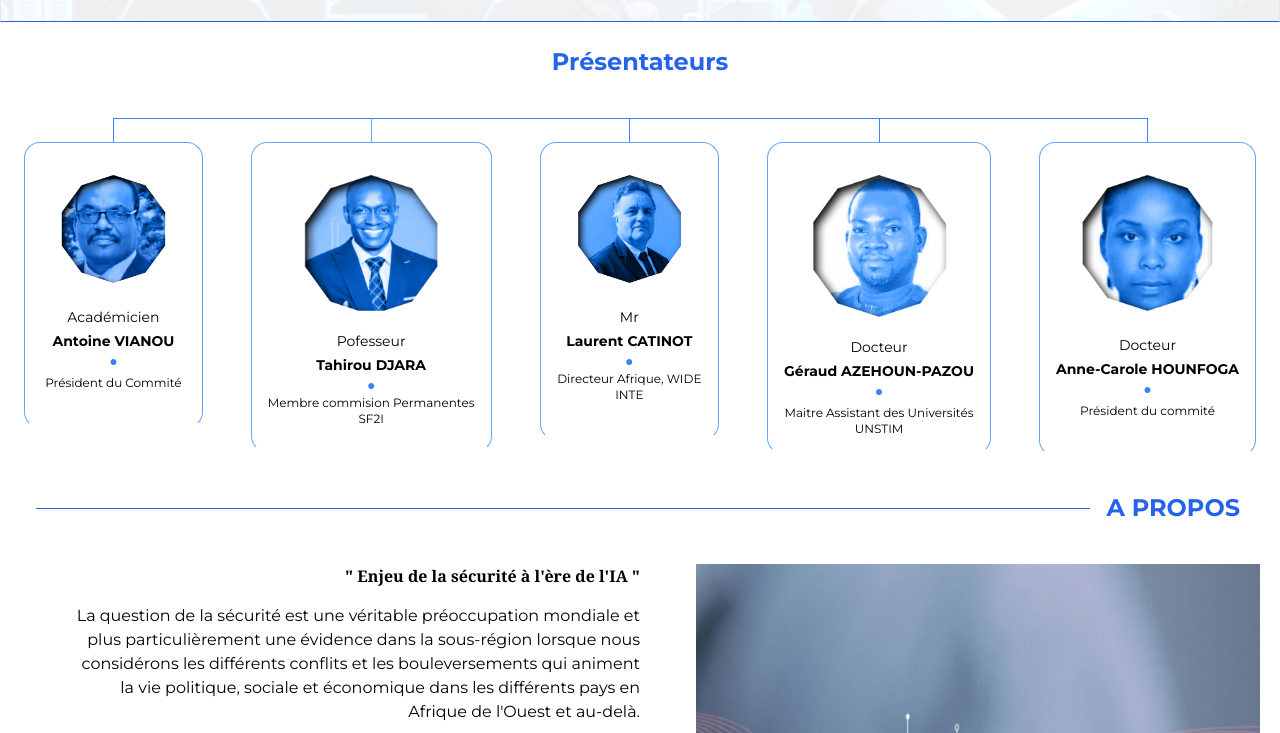
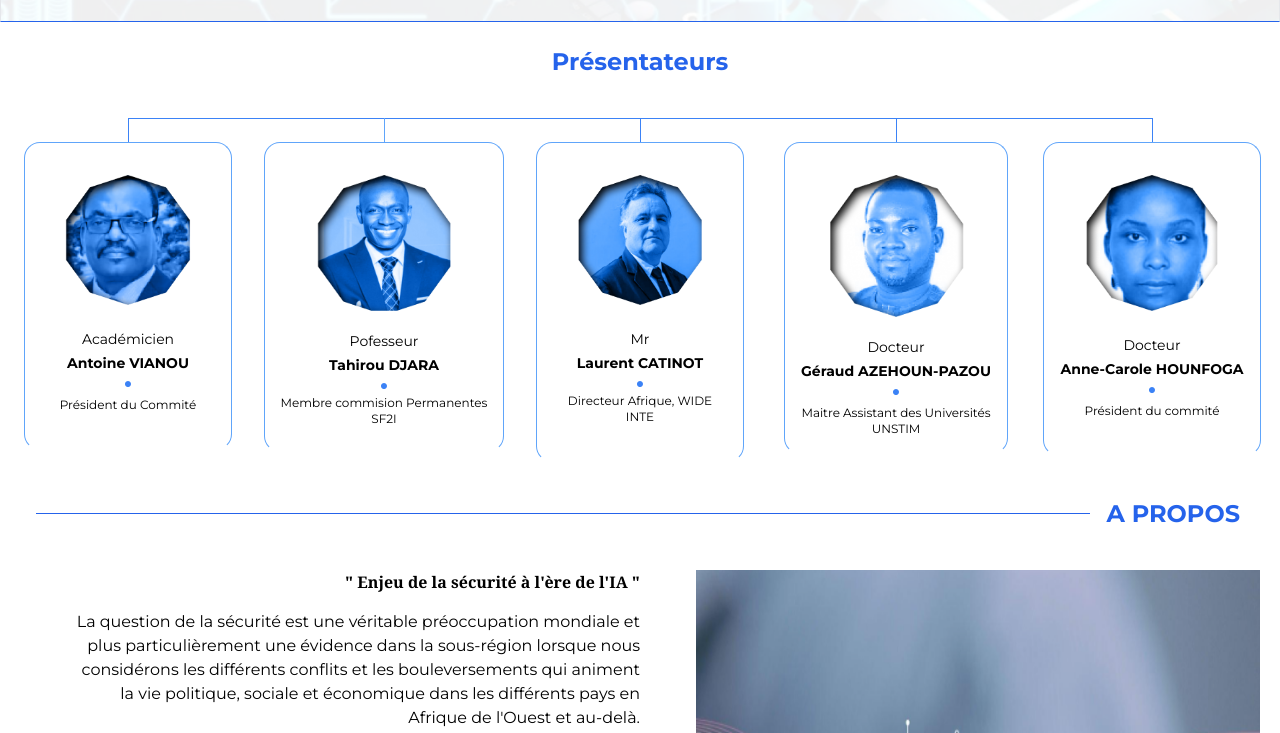
Before and after one commit to Darius-root/CITA-Benin, a website: page src/index.html in a window 1280 px wide. Shown: the part 2167-2900 px from the top of the page. Drawn offline with Linux system fonts and the light colour scheme.

Commit message:
correction

```diff
--- a/src/index.html
+++ b/src/index.html
@@ -74,7 +74,7 @@
                                 <button type="button" >
 
                                     <span
-                                        class="rounded-2xl text-sm py-2 px-3 bg-white font-semibold text-blue-800 ">Soumettre
+                                        class="rounded-2xl text-sm py-2 px-3 hover:bg-blue-600  hover:text-white bg-white font-semibold text-blue-800 ">Soumettre
                                         ma
                                         contribution</span>
                                 </button>
@@ -233,7 +233,7 @@
 
             </div>
             <div class="flex-1 text-black lg:mt-14 justify-center items-center text-center ">
-                <div class="grid lg:grid-cols-2 md:grid-cols-2  grid-cols-1 gap-4">
+                <div class="grid lg:grid-cols-2 md:grid-cols-2 sm:grid-cols-2  grid-cols-1 gap-4">
 
                     <div
                         class="p-3  h-64  w-64 mx-auto bg-white shadow-slate-500 shadow-md rounded-full overflow-hidden">
@@ -265,7 +265,7 @@
                 <div class="hidden lg:flex items-center justify-center m-5">
                     <img src="./images/Group 10.png" alt="">
                 </div>
-                <div class="grid lg:grid-cols-2 md:grid-cols-2   grid-cols-1 gap-4">
+                <div class="grid lg:grid-cols-2 md:grid-cols-2 sm:grid-cols-2  grid-cols-1 gap-4">
 
                     <div
                         class="p-3  h-64 mt-5 lg:mt-0  w-64 mx-auto bg-white shadow-slate-500 shadow-md rounded-full overflow-hidden">
@@ -280,15 +280,18 @@
                         </div>
                     </div>
                     <div
-                        class="p-3  h-64  mb-5md:mt-5  lg:mb-0 w-64 mx-auto bg-white shadow-slate-500 shadow-md rounded-full overflow-hidden">
+                    class="p-3  h-64 mt-5 lg:mt-0  w-64 mx-auto bg-white shadow-slate-500 shadow-md rounded-full overflow-hidden">
                     <div class="flex items-center justify-center pt-2">
-                            <img class="object-cover h-36 w-36 " src="./images/Artificial intelligence-amico 1.png" alt="Image">
+                        <img class="object-cover h-36 w-36 " src="./images/Artificial intelligence-amico 1.png"
+                            alt="Image">
                     </div>
                     <div class="px-4  text-center mx-auto">
                         <h1 class="text-black font-bold text-xs text-nowrap">Intelligence artificielle</h1>
                         <p class="text-xs text-center text-black  mt-1">Question éthique, sociales et économiques majeurs.</p>
+
                     </div>
                 </div>
+
                 </div>
 
 
@@ -298,11 +301,10 @@
         <div class="justify-center">
             <h3 id="present" class="text-center text-blue-600 font-bold text-2xl">Présentateurs</h3>
             <div class="flex flex-col items-center ">
-                <!-- component -->
-                <div class="flex flex-col lg:flex-row  justify-center items-center">
-                    <ul class="flex flex-col lg:flex-row mt-10 justify-center">
 
-                        <li class="relative p-6">
+       <ul class=" grid lg:grid-cols-5 md:grid-cols-2 sm:grid-cols-2  grid-cols-1   mt-10 justify-center">
+
+                        <li class="relative p-6 flex-1">
                             <div class="border-t absolute h-8 hidden lg:flex  border-blue-500 top-0"
                                 style="left: 50%; right: 0px;"></div>
                             <div class="relative flex justify-center">
@@ -325,11 +327,13 @@
                                     </div>
 
                             </div>
-                        </li><li class="relative p-6">
+                        </li>
+
+                        <li class="relative p-6 flex-1">
                             <div class="border-t hidden lg:flex  absolute h-8 border-blue-500 top-0"
                                 style="left: 0px; right: 0px;"></div>
                             <div class="relative flex justify-center">
-                                <div class="-mt-6 border-l absolute h-6 border-blue-400 top-0"></div>
+                                <div class="-mt-6 border-l hidden lg:flex  absolute h-6 border-blue-400 top-0"></div>
                                 <div class="text-center">
                                     <div class=" bg-white border border-b-white border-x-blue-400 border-t-blue-400 text-black rounded-2xl p-4 items-center justify-center">
                                         <img class="block m-auto w-[68%] mt-4 " alt=""
@@ -349,11 +353,11 @@
                                 </div>
                             </div>
                         </li>
-                        <li class="relative p-6">
+                        <li class="relative p-6 flex-1">
                             <div class="border-t absolute h-8 hidden lg:flex  border-blue-500 top-0"
                                 style="left: 0px; right: 0px;"></div>
                             <div class="relative flex justify-center">
-                                <div class="-mt-6 border-l absolute h-6 border-blue-500 top-0"></div>
+                                <div class="-mt-6 border-l hidden lg:flex  absolute h-6 border-blue-500 top-0"></div>
                                 <div class="text-center">
                                     <div class=" bg-white border border-b-white border-x-blue-400 border-t-blue-400 text-black rounded-2xl p-4 items-center justify-center">
                                         <img class="block m-auto w-3/4 mt-4 " alt="Académicien"
@@ -371,11 +375,11 @@
                                 </div>
                             </div>
                         </li>
-                        <li class="relative p-6">
+                        <li class="relative p-6 flex-1">
                             <div class="border-t absolute hidden lg:flex  h-8 border-blue-500 top-0"
                                 style="left: 0px; right: 0px;"></div>
                             <div class="relative flex justify-center">
-                                <div class="-mt-6 border-l absolute h-6 border-blue-500 top-0"></div>
+                                <div class="-mt-6 border-l hidden lg:flex  absolute h-6 border-blue-500 top-0"></div>
                                 <div class="text-center">
                                     <div class=" bg-white border border-b-white border-x-blue-400 border-t-blue-400 text-black rounded-2xl p-4 items-center justify-center">
                                         <img class="block m-auto w-3/4 mt-4 " alt="Académicien"
@@ -387,8 +391,6 @@
                                             <p class="text-xs ">UNSTIM</p>
 
 
-
-
                                     </div>
                                 </div>
                             </div>
@@ -397,7 +399,7 @@
                             <div class="border-t absolute hidden lg:flex  h-8 border-blue-500 top-0"
                                 style="left: 0px; right: 50%;"></div>
                             <div class="relative flex justify-center">
-                                <div class="-mt-6 border-l absolute h-6 border-blue-500 top-0"></div>
+                                <div class="-mt-6 border-l hidden lg:flex  absolute h-6 border-blue-500 top-0"></div>
                                 <div class="text-center">
                                     <div class=" bg-white border border-b-white border-x-blue-400 border-t-blue-400 text-black rounded-2xl p-4 items-center justify-center">
                                         <img class="block m-auto w-3/4 mt-4 " alt="Académicien"
@@ -414,7 +416,7 @@
                             </div>
                         </li>
                     </ul>
-                </div>
+
             </div>
         </div>
 
@@ -448,7 +450,7 @@
 
                 </div>
 
-                <div class="flex-1 bg-black">
+                <div class="flex-1 ">
                     <img src="./images/44.png" alt="" class="h-full" />
                 </div>
             </div>
@@ -630,8 +632,15 @@
 </body>
 
 <script>
+ document.addEventListener('DOMContentLoaded', function () {
 
+var menuButton = document.getElementById('mobile-menu-button');
+var menu = document.getElementById('menu');
 
+menuButton.addEventListener('click', function () {
+    menu.classList.toggle('hidden');
+});
+});
 
 var endDate = new Date(2024, 6, 27, 0, 0, 0);
 
```
Also changed, not shown: src/output.css. Lines whose indentation alone changed are shown as unchanged.
